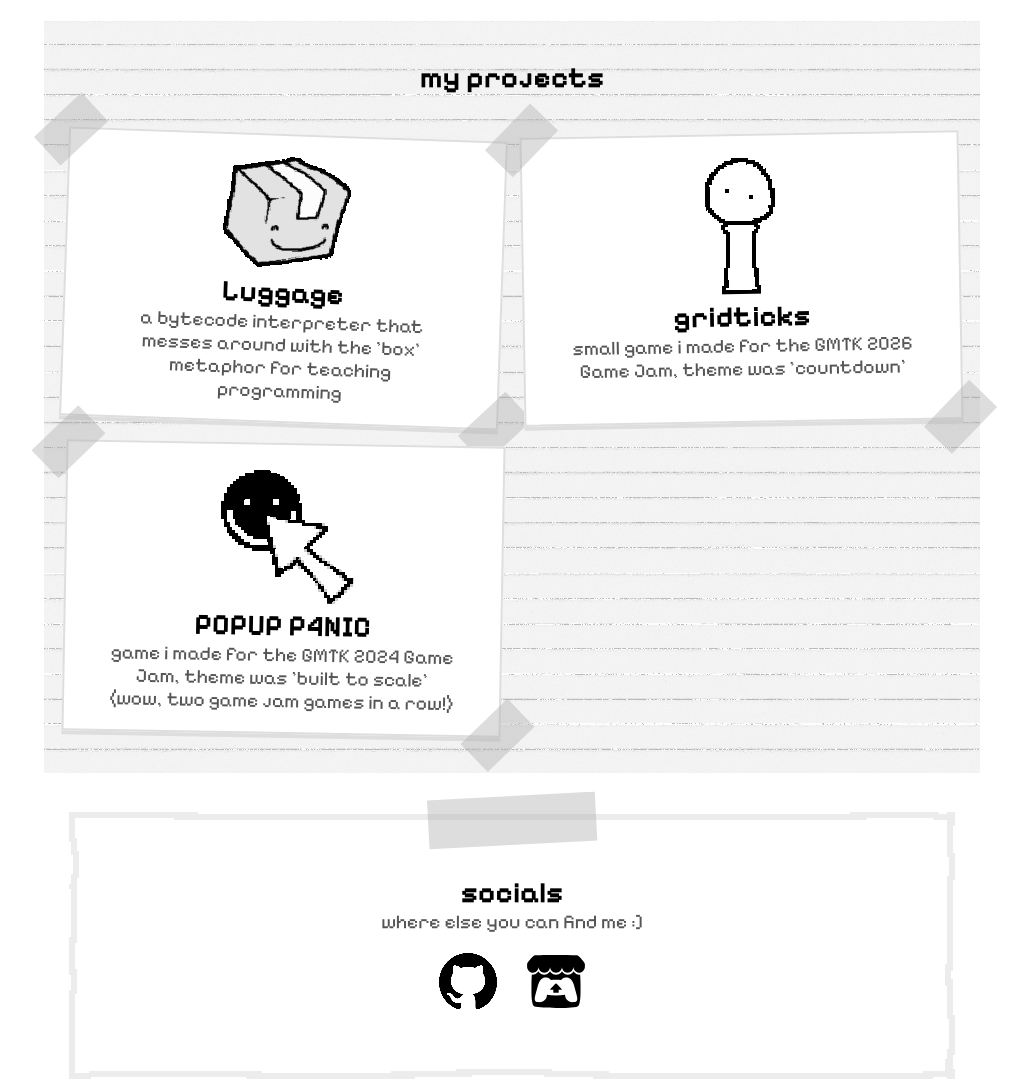
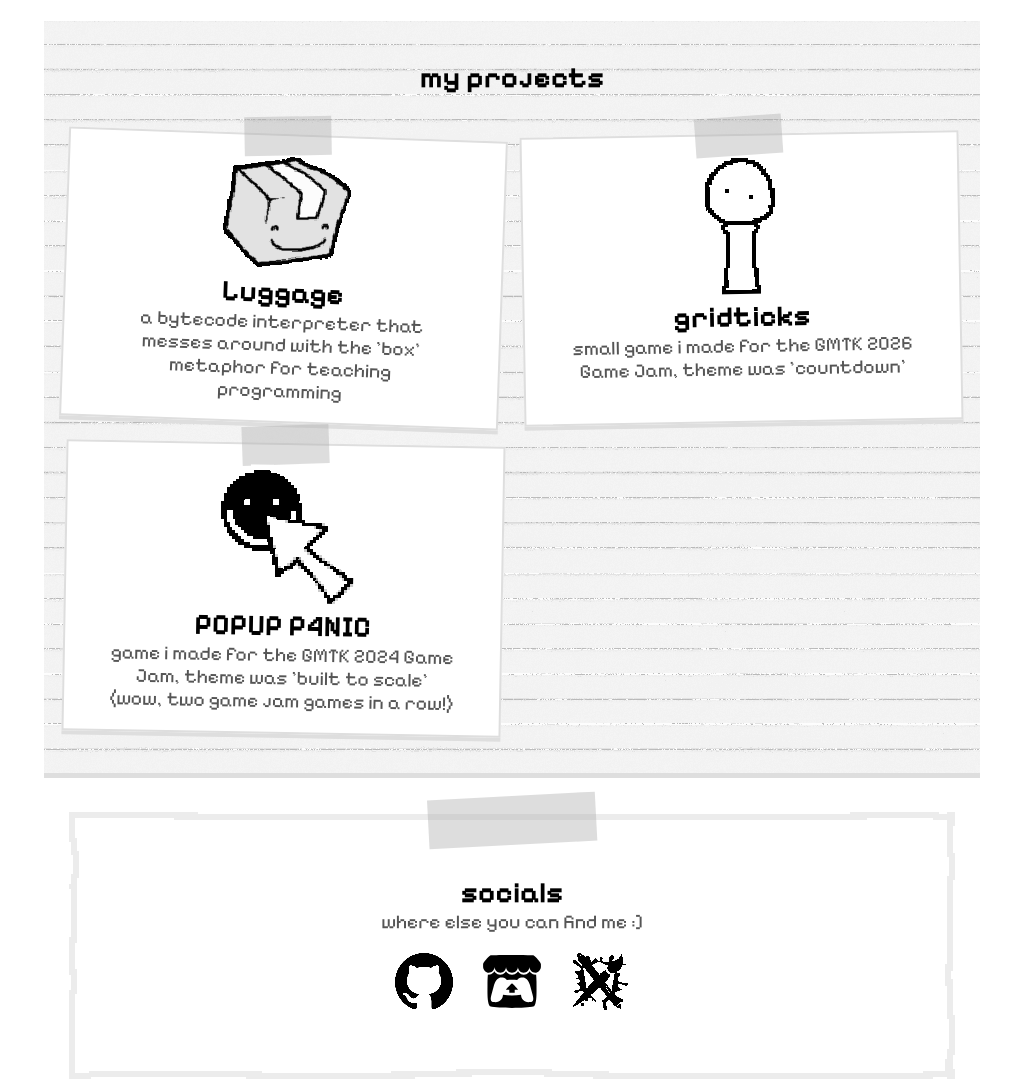
Before and after one commit to skribster/personal-website, a plain HTML site: page index.html in a window 1280 px wide. Shown: the part 2124-3206 px from the top of the page, without its empty margins (128-1156 px from the left). Drawn offline with Linux system fonts and the light colour scheme; a web font is replaced by a local one.

Commit message:
Add Artfight link & update project card tape style
I added my Artfight social + updated the project cards so that the tape matches the other tape styles with class 'boxed' :)

Signed-off-by: skribster <130120412+skribster@users.noreply.github.com>

```diff
--- a/css/index.css
+++ b/css/index.css
@@ -203,7 +203,6 @@ img {
 }
 
 .lined {
-    /* Image path */
     background-image: url("../images/lined-paper.jpg");
     background-repeat: repeat-y;
     background-size: 100% auto;
@@ -213,8 +212,6 @@ img {
 .boxed, .lined {
     margin: 2rem auto;
     padding: 2rem 1rem;
-
-    /* extend line on h1 */
 }
 
 /* side decor ----------------------------------- */
@@ -283,6 +280,7 @@ img {
 #projects {
     text-align: center;
     width: 95%;
+    box-shadow: 0 5px 0 var(--tertiary-color);
 }
 
 #project-list {
@@ -327,39 +325,27 @@ img {
 }
 
 .project-card:nth-child(odd) {
-    transform: rotate(2deg);
+    rotate: 2deg;
 }
 
 .project-card:nth-child(even) {
-    transform: rotate(-1deg);
+    rotate: -1deg;
 }
 
 .project-card:nth-child(3n) {
-    transform: rotate(1deg);
+    rotate: 1deg;
 }
 
 
 .project-card::before {
     content: "";
     position: absolute;
-    left: 0%;
-    width: 15%;
+    top: 0px;
+    left: 50%;
+    width: 20%;
     height: 2em;
     background: rgba(170, 170, 170, 0.4);
-
-    transform: translateX(-50%) translateY(-100%) rotate(-45deg);
-}
-
-.project-card::after {
-    content: "";
-    position: absolute;
-    right: 0%;
-    bottom: 20px;
-    width: 15%;
-    height: 2em;
-    background: rgba(170, 170, 170, 0.4);
-
-    transform: translateX(50%) translateY(100%) rotate(-45deg);
+    transform: translateX(-50%) translateY(-50%) rotate(-3deg);
 }
 
 #socials {
--- a/index.html
+++ b/index.html
@@ -76,19 +76,19 @@
         <section class="scroll-animated lined" id="projects">
             <h1> my projects</h1>
             <ul id="project-list">
-                <li class="project-card"><a href="https://github.com/skribster/Lugbyte">
+                <li class="project-card"><a href="https://github.com/skribster/Lugbyte" target="_blank" rel="noopener">
                     <img src="images/luggage.gif" alt="Luggage icon">
                     <h2>Luggage</h2>
                     <p>a bytecode interpreter that messes around with the 'box' metaphor for teaching programming</p>
                 </a></li>
 
-                <li class="project-card"><a href="https://skribster.itch.io/gridticks">
+                <li class="project-card"><a href="https://skribster.itch.io/gridticks" target="_blank" rel="noopener">
                     <img src="images/pawn.png" alt="gridticks icon">
                     <h2>gridticks</h2>
                     <p>small game i made for the GMTK 2026 Game Jam, theme was 'countdown'</p>
                 </a></li>
 
-                <li class="project-card"><a href="https://skribster.itch.io/p0pup-p4nic">
+                <li class="project-card"><a href="https://skribster.itch.io/p0pup-p4nic" target="_blank" rel="noopener">
                     <img src="images/popup-panic.png" alt="popup panic icon">
                     <h2>P0PUP P4NIC</h2>
                     <p>game i made for the GMTK 2024 Game Jam, theme was 'built to scale'</p>
@@ -108,6 +108,10 @@
                 <li>
                     <a href="https://skribster.itch.io/" target="_blank" rel="noopener"><img src="images/itch-io-icon.svg"></a>
                 </li>
+
+                <li>
+                    <a href="https://artfight.net/~truthy" target="_blank" rel="noopener"><img src="images/artfight-icon.png"></a>
+                </li>
             </ul>
         </section>
     </main>
```
Also changed, not shown: images/artfight-icon.png (added). Lines whose indentation alone changed are shown as unchanged.
